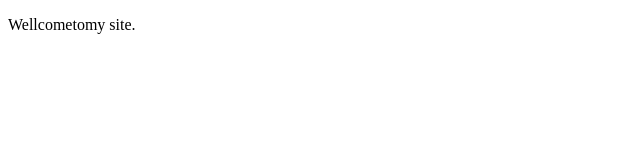
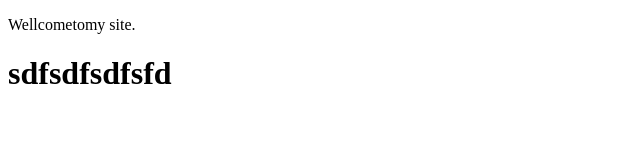
Before and after one commit to JetaaF/Test, a plain HTML site: page index.html in a window 1280 px wide. Shown: the whole page, without its empty margins (0-640 px from the left). Drawn offline with Linux system fonts and the light colour scheme.

Commit message:
fillovaxdzsfsdfsd

```diff
--- a/index.html
+++ b/index.html
@@ -8,5 +8,6 @@
 </head>
 <body>
     <p>Wellcometomy site.</p>
+    <h1>sdfsdfsdfsfd</h1>
 </body>
 </html>
```
